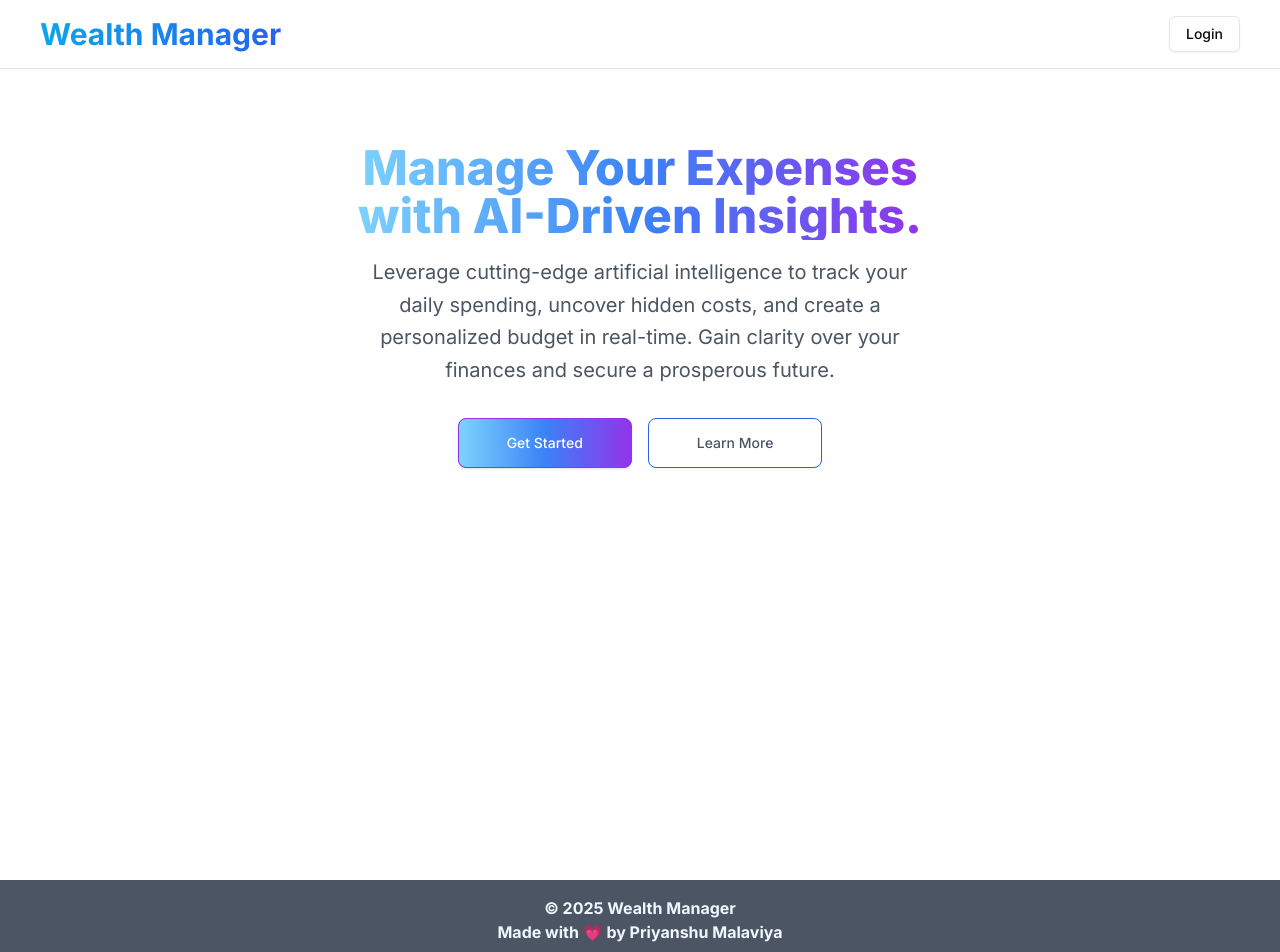
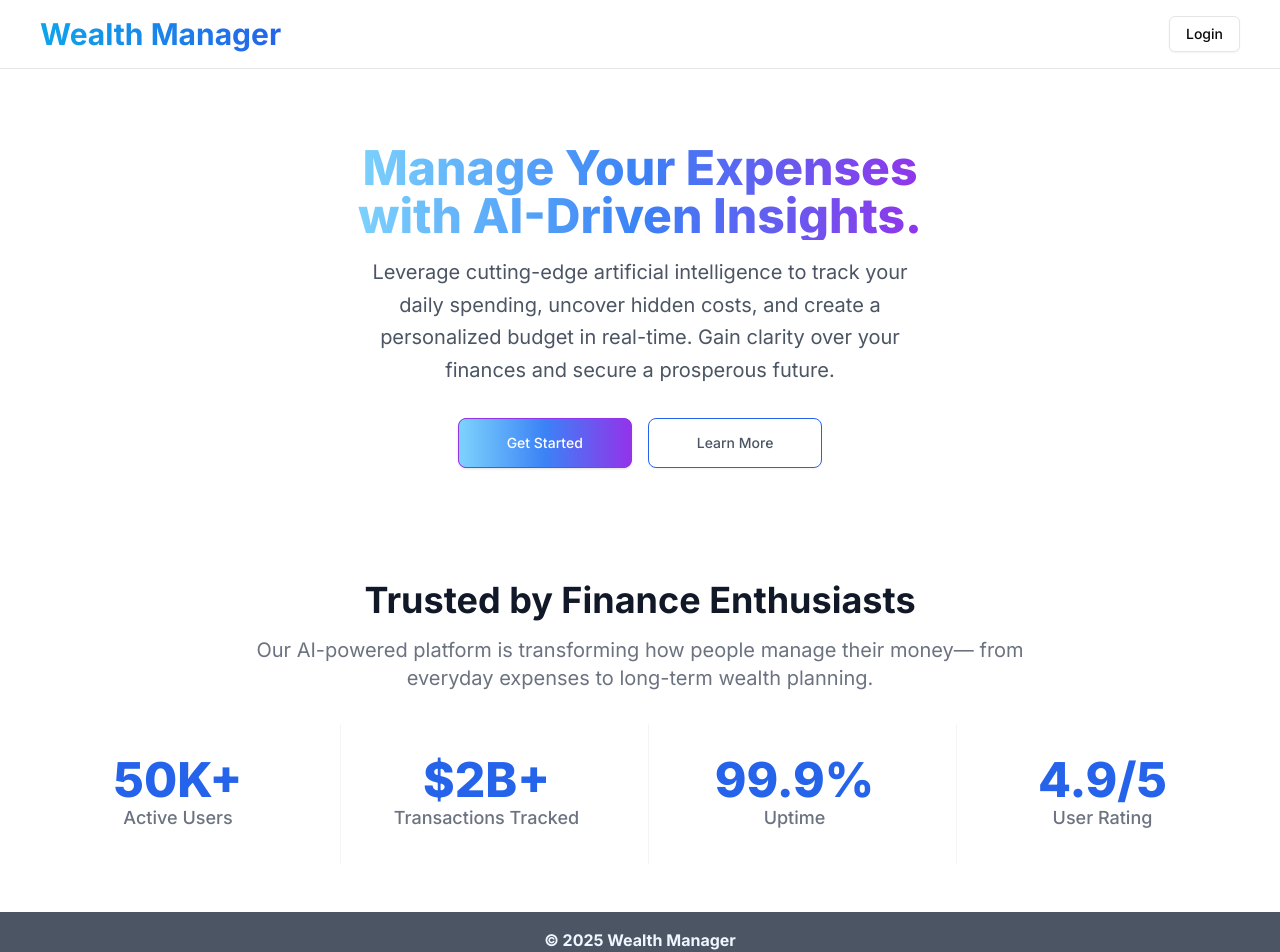
Before and after one commit to Priyanshu9898/Weath-Manager, a Next.js app: page / in a window 1280 px wide. Shown: the top 952 px of the page. Built offline with nearby package versions, Linux system fonts and the light colour scheme; no server answers.

Commit message:
stats section added

```diff
--- a/app/page.tsx
+++ b/app/page.tsx
@@ -1,10 +1,12 @@
 import React from "react";
 
 import HeroSection from "@/components/Landing/HeroSection";
+import Stats from "@/components/Landing/Stats";
 const page = () => {
   return (
     <div>
       <HeroSection />
+      <Stats />
     </div>
   );
 };
--- /dev/null
+++ b/components/Landing/Stats.tsx
@@ -0,0 +1,66 @@
+import React from "react";
+
+const Stats = () => {
+  return (
+    <>
+      <div className="mx-auto max-w-screen-xl px-4 py-8 sm:px-6 sm:py-12 lg:px-8">
+        {/* Heading & Intro */}
+        <div className="mx-auto max-w-3xl text-center">
+          <h2 className="text-3xl font-bold text-gray-900 sm:text-4xl">
+            Trusted by Finance Enthusiasts
+          </h2>
+
+          <p className="mt-4 text-gray-500 sm:text-xl">
+            Our AI-powered platform is transforming how people manage their
+            money— from everyday expenses to long-term wealth planning.
+          </p>
+        </div>
+
+        {/* Stats Section */}
+        <dl className="mg-6 grid grid-cols-1 gap-4 divide-y divide-gray-100 sm:mt-8 sm:grid-cols-2 sm:divide-x sm:divide-y-0 lg:grid-cols-4">
+          {/* 1. Active Users */}
+          <div className="flex flex-col px-4 py-8 text-center">
+            <dt className="order-last text-lg font-medium text-gray-500">
+              Active Users
+            </dt>
+            <dd className="text-4xl font-extrabold text-blue-600 md:text-5xl">
+              50K+
+            </dd>
+          </div>
+
+          {/* 2. Transactions Tracked */}
+          <div className="flex flex-col px-4 py-8 text-center">
+            <dt className="order-last text-lg font-medium text-gray-500">
+              Transactions Tracked
+            </dt>
+            <dd className="text-4xl font-extrabold text-blue-600 md:text-5xl">
+              $2B+
+            </dd>
+          </div>
+
+          {/* 3. Uptime */}
+          <div className="flex flex-col px-4 py-8 text-center">
+            <dt className="order-last text-lg font-medium text-gray-500">
+              Uptime
+            </dt>
+            <dd className="text-4xl font-extrabold text-blue-600 md:text-5xl">
+              99.9%
+            </dd>
+          </div>
+
+          {/* 4. User Rating */}
+          <div className="flex flex-col px-4 py-8 text-center">
+            <dt className="order-last text-lg font-medium text-gray-500">
+              User Rating
+            </dt>
+            <dd className="text-4xl font-extrabold text-blue-600 md:text-5xl">
+              4.9/5
+            </dd>
+          </div>
+        </dl>
+      </div>
+    </>
+  );
+};
+
+export default Stats;
```
